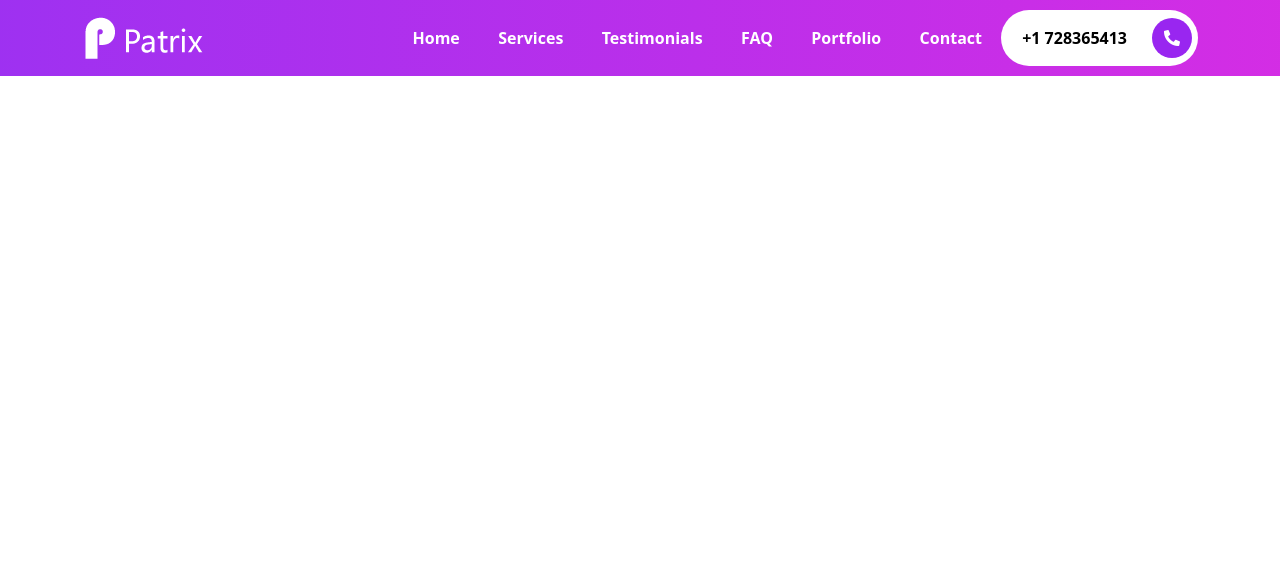
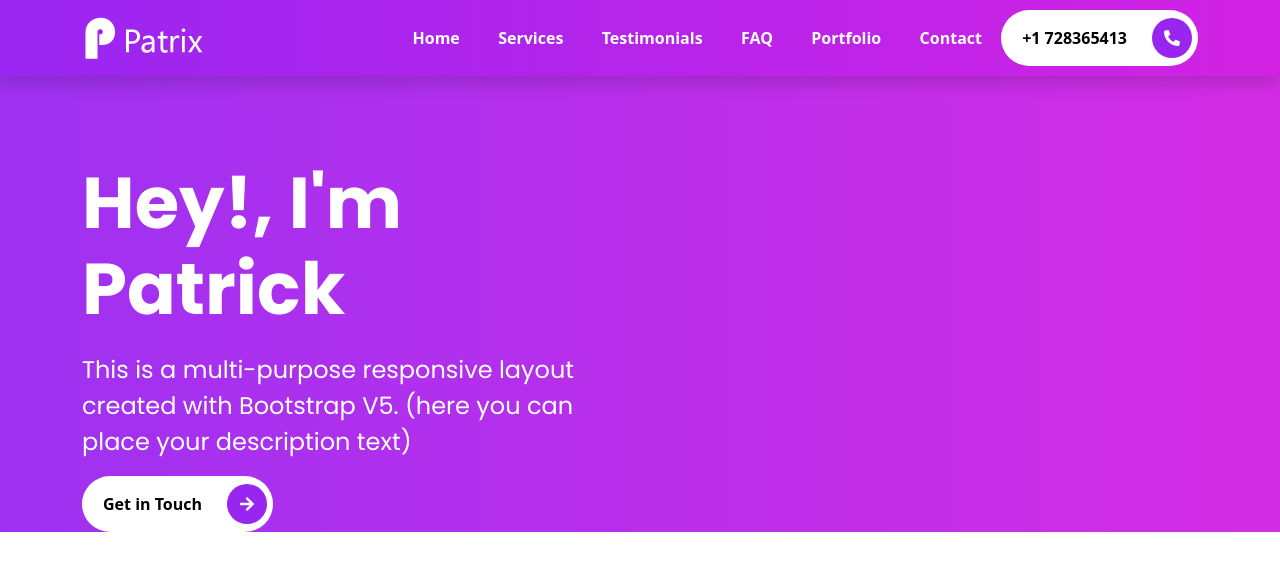
Before and after one commit to LuciusVH/BS5-and-SASS, a website: page index.html in a window 1280 px wide. Drawn offline with nearby package versions, Linux system fonts and the light colour scheme.

Commit message:
created hero text

```diff
--- a/index.html
+++ b/index.html
@@ -12,7 +12,7 @@
 
   <body>
     <!-- START THE NAVBAR SECTION -->
-    <nav class="navbar navbar-expand-lg navbar-dark menu">
+    <nav class="navbar navbar-expand-lg navbar-dark menu shadow fixed-top">
       <div class="container">
         <a class="navbar-brand" href="#">
           <img src="images/logo.png" alt="Logo image" />
@@ -48,6 +48,24 @@
       </div>
     </nav>
 
+    <!-- START INTRO SECTION -->
+    <section id="home" class="intro-section">
+      <div class="container">
+        <div class="row align-items-center text-white">
+          <div class="col-md-6 intros">
+            <h1 class="display-2">
+              <span class="display-2--intro">Hey!, I'm Patrick</span>
+              <span class="display-2--description lh-base">This is a multi-purpose responsive layout created with Bootstrap V5. (here you can place your description text)</span>
+            </h1>
+            <button type="button" class="rounded-pill btn-rounded">Get in Touch
+              <span><i class="fas fa-arrow-right"></i></span>
+            </button>
+          </div>
+          <div class="col-md-6 intros"></div>
+        </div>
+      </div>
+    </section>
+
     <script src="https://cdn.jsdelivr.net/npm/bootstrap@5.1.3/dist/js/bootstrap.bundle.min.js" integrity="sha384-ka7Sk0Gln4gmtz2MlQnikT1wXgYsOg+OMhuP+IlRH9sENBO0LRn5q+8nbTov4+1p" crossorigin="anonymous"></script>
   </body>
 
--- a/scss/components/_typography.scss
+++ b/scss/components/_typography.scss
@@ -0,0 +1,18 @@
+@use '../custom' as *;
+@import url('https://fonts.googleapis.com/css2?family=Poppins:wght@400;500;600;700;800;900&display=swap');
+.display-2 {
+  margin-bottom: 1rem;
+  text-transform: capitalize;
+  font-family: 'Poppins', sans-serif;
+  &--intro {
+    display: inline-block;
+    font-weight: 700;
+    font-family: 'Poppins', sans-serif;
+  }
+  &--description {
+    font-size: 1.5rem;
+    display: block;
+    margin-top: 1.2rem;
+    text-transform: none;
+  }
+}
--- a/scss/sections/_intro-section.scss
+++ b/scss/sections/_intro-section.scss
@@ -0,0 +1,8 @@
+@use '../custom' as *;
+@use '../components/mixins' as *;
+.intro-section {
+  @include gradient;
+  padding: 10rem 0 0 0;
+  width: 100%;
+  height: 100%;
+}
```
Also changed, not shown: assets/css/style.css, 1 other file.
